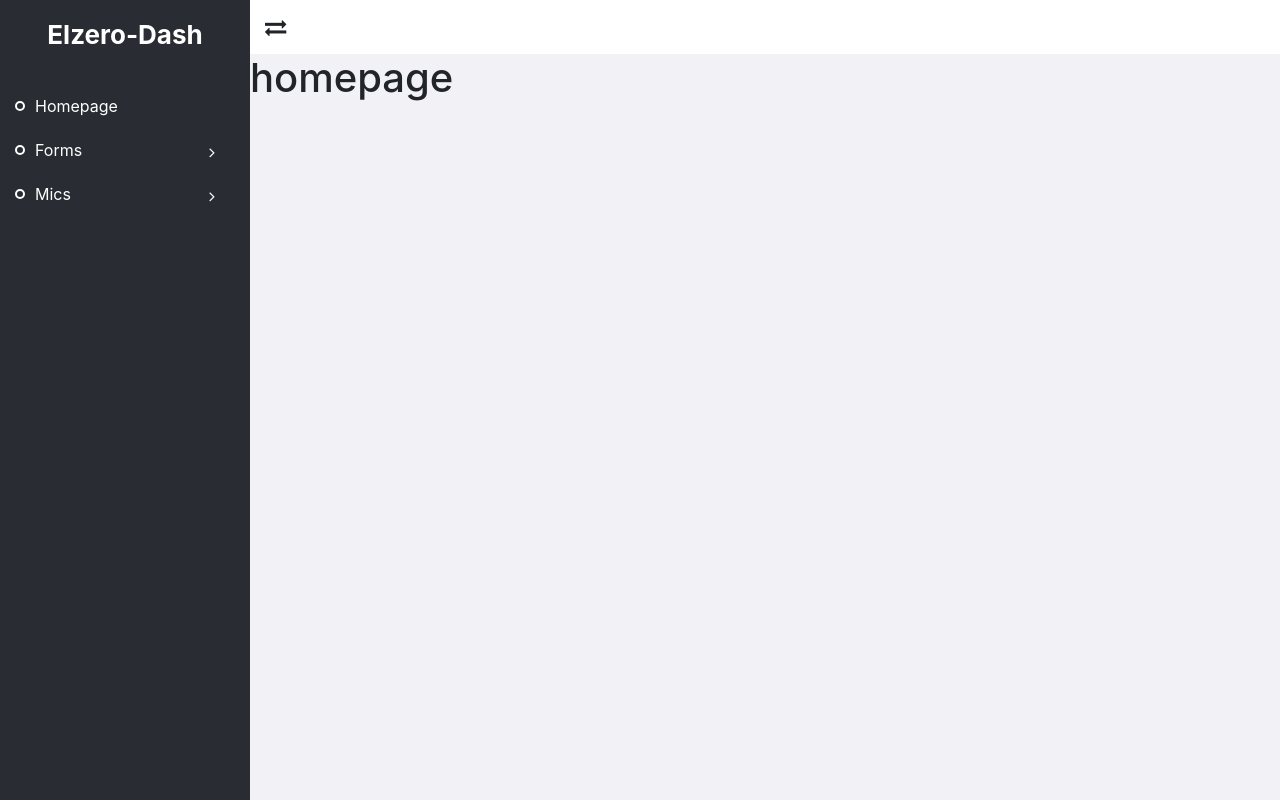
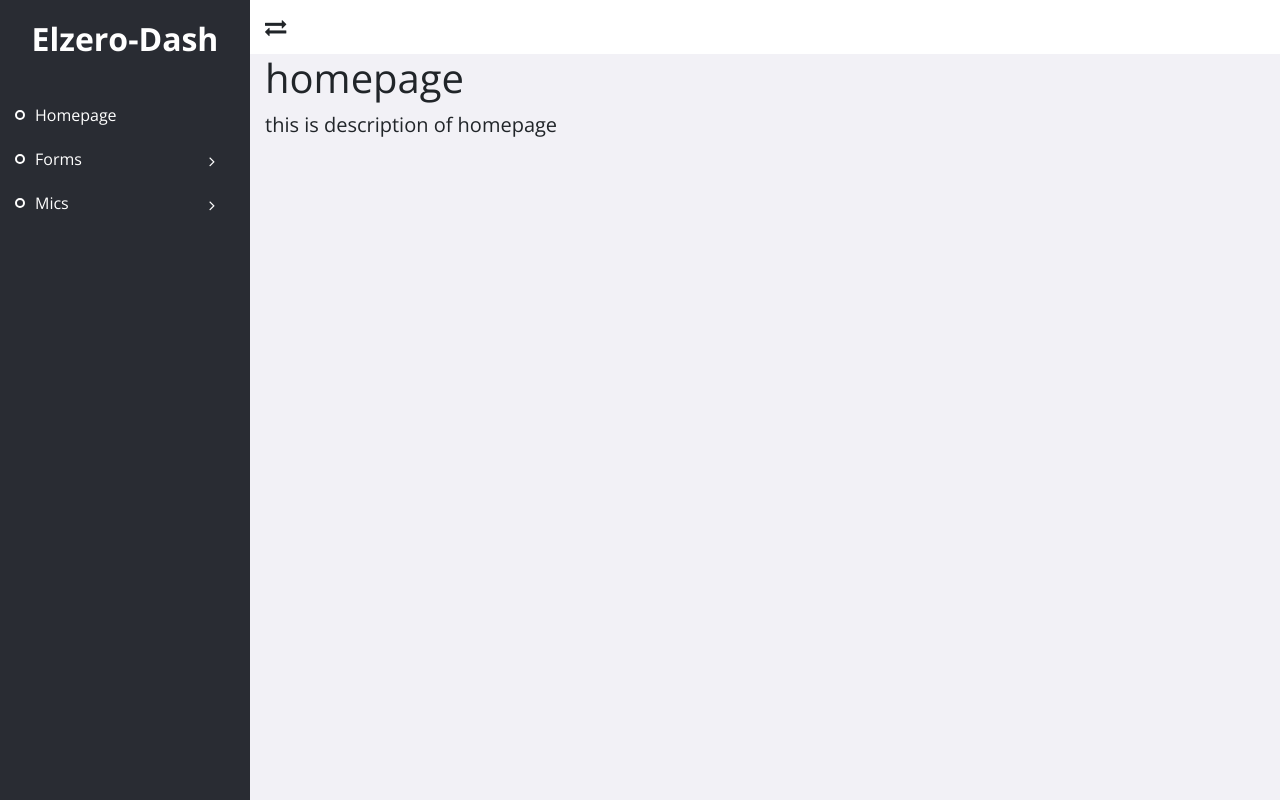
Before and after one commit to ALamir55/frontend-ultimate, a website: page stage/html/homepage.pug in a window 1280 px wide. Drawn offline with nearby package versions, Linux system fonts and the light colour scheme; files that its build step writes are made by us from their sources; files whose address does not match are found by name.

Commit message:
Lesson 15

```diff
--- a/stage/css/sass/layout/_global.scss
+++ b/stage/css/sass/layout/_global.scss
@@ -1,7 +1,9 @@
 * {
   box-sizing: border-box;
 }
-
+body {
+  font-family: "Open Sans", sans-serif;
+}
 .page {
   min-height: 100vh;
   .content-area {
--- a/stage/css/sass/layout/_sidebar.scss
+++ b/stage/css/sass/layout/_sidebar.scss
@@ -12,7 +12,7 @@
     left: -250px;
   }
   .logo-area {
-    font-size: 26px;
+    font-size: 2rem;
     font-weight: bold;
     margin-bottom: 30px;
   }
--- a/stage/html/homepage.pug
+++ b/stage/html/homepage.pug
@@ -10,6 +10,7 @@ html(lang="en")
       include pug/layout/sidebar
       .content-area
         include pug/layout/header
-        .content
-          h1 #{pageTitle}
+        .container-fluid
+          .content
+            include pug/components/page-head
   include pug/layout/scripts
--- /dev/null
+++ b/stage/html/pug/components/page-head.pug
@@ -0,0 +1,3 @@
+.page-head
+  h1.page-title #{pageTitle}
+  p.page-description.lead this is description of #{pageTitle}
--- a/stage/html/pug/layout/styles.pug
+++ b/stage/html/pug/layout/styles.pug
@@ -1,3 +1,4 @@
 link(rel="stylesheet", href="css/bootstrap.min.css")
 link(rel="stylesheet", href="css/font-awesome.css")
+link(rel="stylesheet", href="https://fonts.googleapis.com/css?family=Open+Sans:400,700&display=swap")
 link(rel="stylesheet", href="css/main.css")
```
Also changed, not shown: dist/css/main.css, dist/homepage.html, 1 other file.
